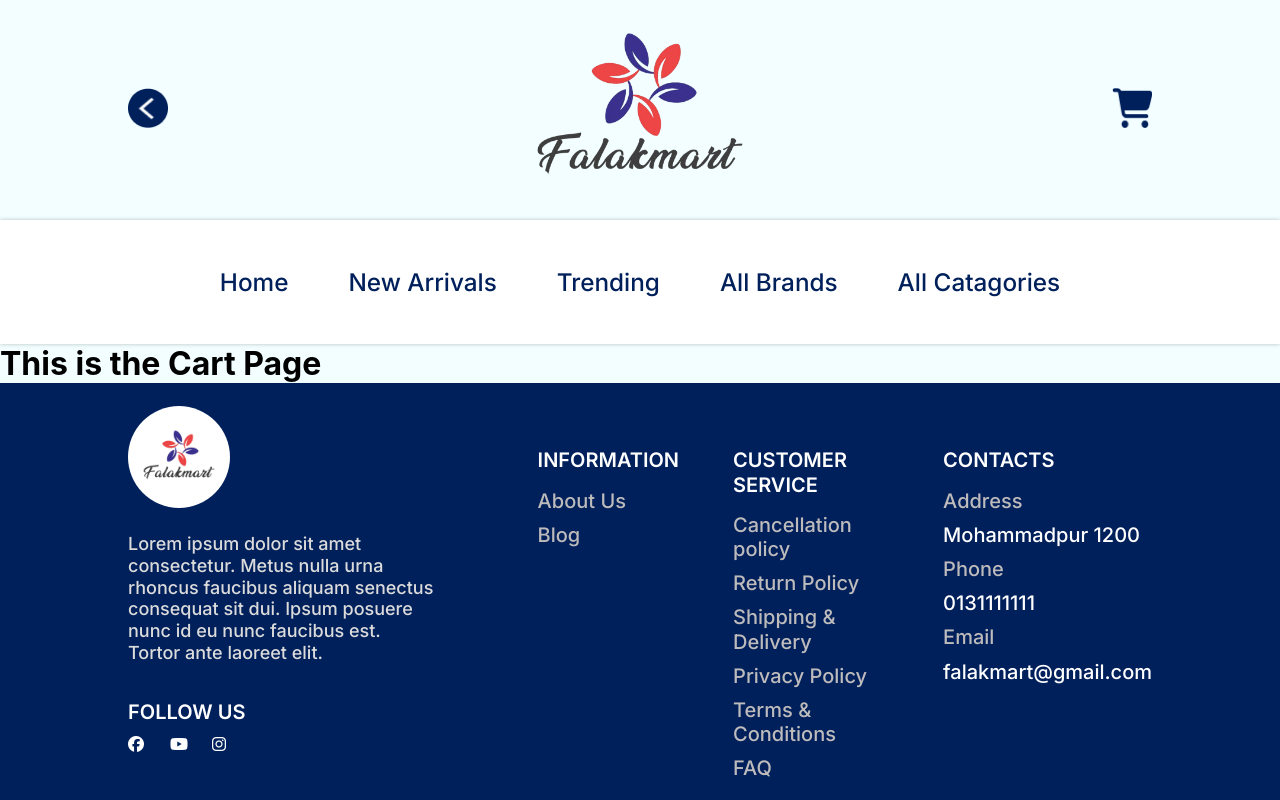
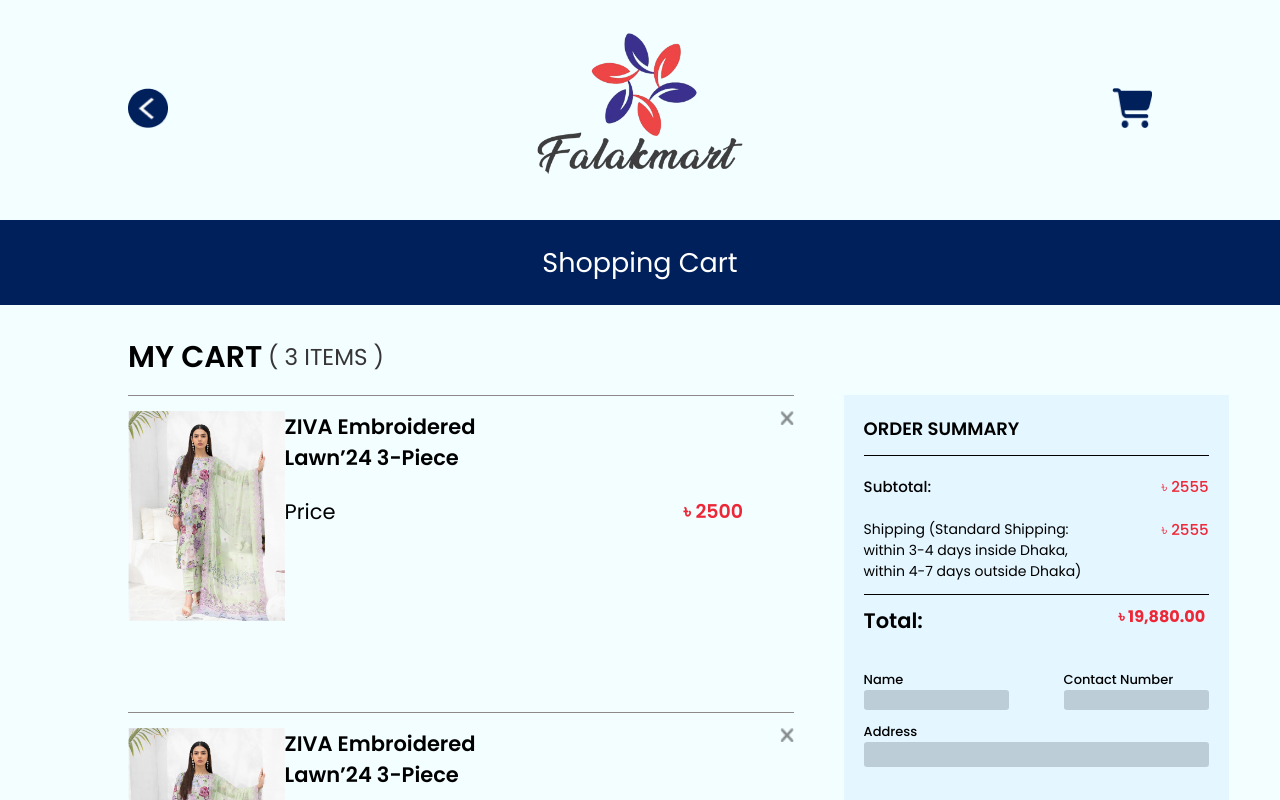
Before and after one commit to Shad-Islam/falakmart_frontend, a React (Create React App) app: page /cart in a window 1280 px wide. Shown: the top 800 px of the page. Built offline with nearby package versions, Linux system fonts and the light colour scheme.

Commit message:
cart page design has been initialized

```diff
--- /dev/null
+++ b/src/components/CartItemCard.css
@@ -0,0 +1,90 @@
+#cart-card-container {
+  width: 100%;
+  display: flex;
+  flex-direction: column;
+  margin-bottom: 20px;
+}
+
+#cart-contents {
+  width: 100%;
+  display: flex;
+  justify-content: space-between;
+}
+
+#cart-devider {
+  width: 100%;
+  border-top: 1px solid rgb(142, 137, 137);
+  margin: 15px 0;
+}
+
+#cart-image-div {
+  width: 200px;
+  height: 266px;
+}
+
+#cart-image-div img {
+  max-width: 100%;
+  max-height: 100%;
+  object-fit: cover;
+}
+
+#cart-name-and-price-div {
+  width: 650px;
+  height: 266px;
+}
+
+#cart-title-and-cross {
+  width: 100%;
+  display: flex;
+  justify-content: space-between;
+  margin-bottom: 20px;
+}
+
+#cart-item-title {
+  width: 270px;
+  height: 65px;
+  font-family: Poppins;
+  font-size: 21px;
+  line-height: 31px;
+  font-weight: 600;
+  color: black;
+}
+
+#cart-cross {
+  width: 30px;
+  height: 30px;
+  display: flex;
+  justify-content: flex-end;
+}
+
+#cart-cross img {
+  width: 14px;
+  height: 14px;
+  cursor: pointer;
+}
+
+#cart-price-div {
+  width: 100%;
+  height: 32px;
+  display: flex;
+  justify-content: space-between;
+}
+
+#cart-price {
+  width: 55px;
+  height: 32px;
+  font-family: Poppins;
+  font-size: 21px;
+  font-weight: 400;
+  line-height: 31px;
+}
+
+#cart-price-amount {
+  width: 110px;
+  height: 32px;
+  font-family: Poppins;
+  font-weight: 600;
+  font-size: 19px;
+  line-height: 31px;
+  color: #ee2737;
+}
--- /dev/null
+++ b/src/components/CartItemCard.jsx
@@ -0,0 +1,33 @@
+import React from "react";
+import "./CartItemCard.css";
+import CrossIcon from "../assets/icons/crossIcon.png";
+
+export default function CartItemCard({
+  id,
+  product_name,
+  product_image,
+  price,
+}) {
+  return (
+    <div id="cart-card-container">
+      <div id="cart-devider"></div>
+      <div id="cart-contents">
+        <div id="cart-image-div">
+          <img src={product_image} alt="Image" />
+        </div>
+        <div id="cart-name-and-price-div">
+          <div id="cart-title-and-cross">
+            <div id="cart-item-title">{product_name}</div>
+            <div id="cart-cross">
+              <img src={CrossIcon} alt="Cross Icon" />
+            </div>
+          </div>
+          <div id="cart-price-div">
+            <div id="cart-price"> Price</div>
+            <div id="cart-price-amount"> ৳ {price}</div>
+          </div>
+        </div>
+      </div>
+    </div>
+  );
+}
--- a/src/components/FeaturedProductCard.jsx
+++ b/src/components/FeaturedProductCard.jsx
@@ -9,7 +9,10 @@
   productName,
 }) {
   return (
-    <Link to={`/product/${id}`} style={{ textDecoration: "none" }}>
+    <Link
+      to={`/product/${id}`}
+      style={{ textDecoration: "none", color: "black" }}
+    >
       <div id="featured-card">
         <div id="product-image-div">
           <img src={productImages} alt="dress1" />
--- /dev/null
+++ b/src/pages/cart/cart-order-summary/CartOrderSummary.css
@@ -0,0 +1,182 @@
+#cart-order-summary-div {
+  width: 385px;
+  height: 545px;
+  background: #e4f6ff;
+  margin-top: 90px;
+  margin-left: 50px;
+  padding: 20px 20px 0 20px;
+}
+
+#cos-title-div {
+  width: 160px;
+  height: 30px;
+  font-family: Poppins;
+  font-size: 18px;
+  line-height: 27px;
+  font-weight: 600;
+}
+
+.cos-devider {
+  width: 100%;
+  border-top: 1px solid black;
+  margin-top: 10px;
+}
+
+#cos-sub-total-div {
+  width: 100%;
+  height: 23px;
+  margin-top: 20px;
+  display: flex;
+  justify-content: space-between;
+}
+
+#cos-sub-total {
+  width: 70px;
+  height: 23px;
+  font-family: Poppins;
+  font-size: 15px;
+  line-height: 22px;
+  font-weight: 500;
+}
+
+#cos-sub-total-amount {
+  width: 80px;
+  height: 23px;
+  font-family: Poppins;
+  font-size: 15px;
+  line-height: 22px;
+  font-weight: 500;
+  text-align: end;
+  color: #ee2737;
+}
+
+#cos-shipping-cost-div {
+  width: 100%;
+  margin-top: 20px;
+  display: flex;
+  justify-content: space-between;
+}
+
+#cos-shipping-text {
+  width: 235px;
+  height: 65px;
+  font-family: Poppins;
+  font-size: 14px;
+  line-height: 21px;
+  font-weight: 400;
+}
+
+#cos-shipping-cost {
+  width: 60px;
+  height: 23px;
+  font-family: Poppins;
+  font-size: 15px;
+  line-height: 22px;
+  font-weight: 500;
+  color: #ee2737;
+  text-align: end;
+}
+
+#cart-total-div {
+  width: 100%;
+  height: 35px;
+  margin-top: 10px;
+  display: flex;
+  justify-content: space-between;
+}
+
+#cart-total-text {
+  width: 65px;
+  font-family: Poppins;
+  font-weight: 600;
+  font-size: 21px;
+  line-height: 31px;
+  color: black;
+}
+
+#cart-total-amount {
+  min-width: 90px;
+  height: 24px;
+  font-family: Poppins;
+  font-weight: 700;
+  font-size: 16px;
+  line-height: 24px;
+  color: #ee2737;
+}
+
+#cart-user-name-and-contact {
+  width: 100%;
+  height: 50px;
+  margin-top: 30px;
+  display: flex;
+  justify-content: space-between;
+}
+
+.cart-user-name,
+.cart-contact {
+  display: flex;
+  flex-direction: column;
+  margin-bottom: 10px;
+}
+
+.cart-user-name input,
+.cart-contact input {
+  width: 145px;
+  height: 25px;
+  background: #96a6af80;
+  border: none;
+  border-radius: 3px;
+  outline: none;
+}
+
+#cart-user-address-div {
+  width: 100%;
+  height: 50px;
+  display: flex;
+}
+
+.cart-user-address {
+  width: 100%;
+}
+
+.cart-user-address input {
+  width: 100%;
+  height: 25px;
+  background: #96a6af80;
+  border: none;
+  border-radius: 3px;
+  outline: none;
+}
+
+#cart-order-summary-div label {
+  height: 20px;
+  font-family: Poppins;
+  font-size: 13px;
+  font-weight: 500;
+  line-height: 20px;
+}
+
+#cart-action-buttons {
+  width: 100%;
+  height: 100px;
+  display: flex;
+  flex-direction: column;
+  justify-content: center;
+  align-items: center;
+  gap: 10px;
+  margin-top: 50px;
+}
+
+#cart-action-buttons button {
+  width: 230px;
+  height: 36px;
+  border: 1px solid #ee2737;
+  background: none;
+  font-family: Poppins;
+  font-size: 14px;
+  font-weight: 600;
+  line-height: 21px;
+  color: #ee2737;
+  border-radius: 5px;
+  cursor: pointer;
+}
--- /dev/null
+++ b/src/pages/cart/cart-order-summary/CartOrderSummary.jsx
@@ -0,0 +1,48 @@
+import React from "react";
+import "./CartOrderSummary.css";
+
+export default function CartOrderSummary() {
+  return (
+    <div id="cart-order-summary-div">
+      <div id="cos-title-div"> ORDER SUMMARY</div>
+      <div className="cos-devider"></div>
+      <div id="cos-sub-total-div">
+        <div id="cos-sub-total">Subtotal:</div>
+        <div id="cos-sub-total-amount">৳ 2555</div>
+      </div>
+      <div id="cos-shipping-cost-div">
+        <div id="cos-shipping-text">
+          Shipping (Standard Shipping: within 3-4 days inside Dhaka, within 4-7
+          days outside Dhaka)
+        </div>
+        <div id="cos-shipping-cost">৳ 2555</div>
+      </div>
+      <div className="cos-devider"></div>
+      <div id="cart-total-div">
+        <div id="cart-total-text">Total:</div>
+        <div id="cart-total-amount">৳ 19,880.00</div>
+      </div>
+      <div id="cart-user-name-and-contact">
+        <div class="cart-user-name">
+          <label for="name">Name</label>
+          <input type="text" id="username" name="username" />
+        </div>
+
+        <div class="cart-contact">
+          <label for="contact">Contact Number</label>
+          <input type="number" id="contact" name="contact" />
+        </div>
+      </div>
+      <div id="cart-user-address-div">
+        <div class="cart-user-address">
+          <label for="address">Address</label>
+          <input type="text" id="address" name="address" />
+        </div>
+      </div>
+      <div id="cart-action-buttons">
+        <button id="proceed-to-checkout">PROCEED TO CHECKOUT</button>
+        <button id="continue-shopping">CONTINUE SHOPPING</button>
+      </div>
+    </div>
+  );
+}
--- a/src/pages/cart/index.jsx
+++ b/src/pages/cart/index.jsx
@@ -1,14 +1,47 @@
 import React from "react";
 import Header from "../../components/Header";
-import Navbar from "../../components/Navbar";
 import Footer from "../../components/Footer";
-
+import CartBanner from "./shopping-cart-banner/CartBanner";
+import "./style.css";
+import CartItemCard from "../../components/CartItemCard";
+import { productImages } from "../../assets/images";
+import CartOrderSummary from "./cart-order-summary/CartOrderSummary";
 export default function Cart() {
   return (
     <>
       <Header showArrowIcon={true} />
-      <Navbar />
-      <h1>This is the Cart Page</h1>
+      <CartBanner />
+      <div className="container">
+        <div id="cart-contents-container">
+          <div id="selected-items-div">
+            <div id="my-cart">
+              <div id="my-cart-title">MY CART</div>
+              <div id="my-cart-count"> {"( 3 ITEMS )"} </div>
+            </div>
+            <CartItemCard
+              id={productImages[0].id}
+              product_name={productImages[0].product_name}
+              product_image={productImages[0].product_image}
+              price={productImages[0].price}
+            />
+            <CartItemCard
+              id={productImages[0].id}
+              product_name={productImages[0].product_name}
+              product_image={productImages[0].product_image}
+              price={productImages[0].price}
+            />
+            <CartItemCard
+              id={productImages[0].id}
+              product_name={productImages[0].product_name}
+              product_image={productImages[0].product_image}
+              price={productImages[0].price}
+            />
+          </div>
+          <div id="cart-order-summary-container">
+            <CartOrderSummary />
+          </div>
+        </div>
+      </div>
       <Footer />
     </>
   );
--- /dev/null
+++ b/src/pages/cart/shopping-cart-banner/CartBanner.css
@@ -0,0 +1,13 @@
+#banner-container {
+  width: 100%;
+  height: 85px;
+  background: #00205b;
+  color: white;
+  display: flex;
+  justify-content: center;
+  align-items: center;
+  font-family: Poppins;
+  font-size: 27px;
+  line-height: 40px;
+  font-weight: 400;
+}
--- /dev/null
+++ b/src/pages/cart/shopping-cart-banner/CartBanner.jsx
@@ -0,0 +1,6 @@
+import React from "react";
+import "./CartBanner.css";
+
+export default function CartBanner() {
+  return <div id="banner-container">Shopping Cart</div>;
+}
--- /dev/null
+++ b/src/pages/cart/style.css
@@ -0,0 +1,41 @@
+#cart-contents-container {
+  width: 100%;
+  display: flex;
+  flex-direction: row;
+}
+
+#selected-items-div {
+  width: 65%;
+  height: 100%;
+}
+
+#cart-order-summary-container {
+  width: 35%;
+  height: 1000px;
+}
+
+#my-cart {
+  width: 100%;
+  display: flex;
+  gap: 5px;
+  margin-top: 30px;
+}
+
+#my-cart-title {
+  width: 135px;
+  height: 45px;
+  font-family: Poppins;
+  font-size: 30px;
+  line-height: 45px;
+  font-weight: 600;
+}
+
+#my-cart-count {
+  min-width: 135px;
+  height: 45px;
+  font-family: Poppins;
+  font-size: 23px;
+  line-height: 45px;
+  font-weight: 400;
+  color: #373535;
+}
```
Also changed, not shown: src/assets/icons/crossIcon.png (added).
